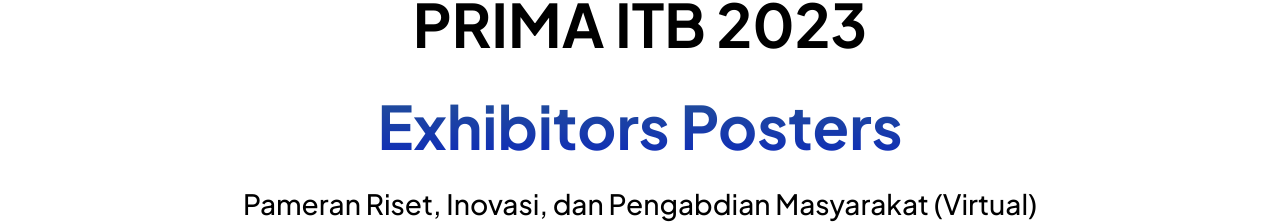
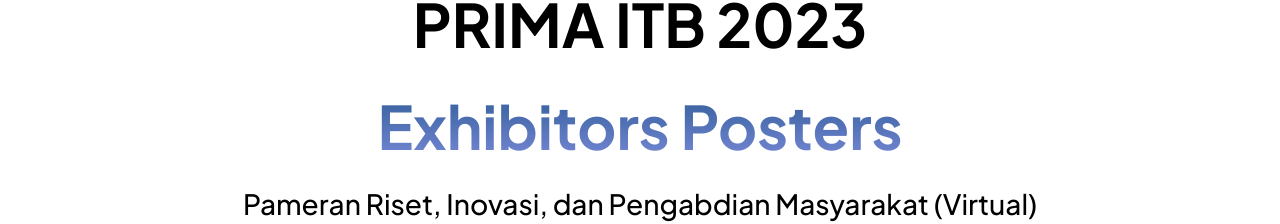
Before and after one commit to akmalnatha/prima-frontend, a React (Vite) app: page /exhibitors-posters in a window 1280 px wide. Shown: the part 181-405 px from the top of the page. Built offline with nearby package versions, Linux system fonts and the light colour scheme.

Commit message:
style: exhibitor and poster

```diff
--- a/src/pages/Exhibitors/page.tsx
+++ b/src/pages/Exhibitors/page.tsx
@@ -20,7 +20,7 @@
         <p className="mt-[96px] lg:mt-[160px] font-bold text-[28px] lg:text-[60px] text-center z-50">
           PRIMA ITB 2023
         </p>
-        <p className="mt-3 font-bold text-[28px] lg:text-[60px] text-center bg-gradient-to-b from-[#275791] to-[#0B25BE] bg-clip-text text-transparent">
+        <p className="mt-3 font-bold text-[28px] lg:text-[60px] text-center bg-gradient-to-b from-blue-primary to-blue-light bg-clip-text text-transparent">
           Exhibitors
         </p>
         <p className="mt-3 font-medium text-[10px] lg:text-[28px] text-center z-50">
--- a/src/pages/ExhibitorsPosters/page.tsx
+++ b/src/pages/ExhibitorsPosters/page.tsx
@@ -15,7 +15,7 @@
         <p className="mt-[96px] lg:mt-[160px] font-bold text-[28px] lg:text-[60px] text-center">
           PRIMA ITB 2023
         </p>
-        <p className="mt-3 font-bold text-[28px] lg:text-[60px] text-center bg-gradient-to-b from-[#275791] to-[#0B25BE] bg-clip-text text-transparent">
+        <p className="mt-3 font-bold text-[28px] lg:text-[60px] text-center bg-gradient-to-b from-blue-primary to-blue-light bg-clip-text text-transparent">
           Exhibitors Posters
         </p>
         <p className="mt-3 font-medium text-[10px] lg:text-[28px] text-center">
```
